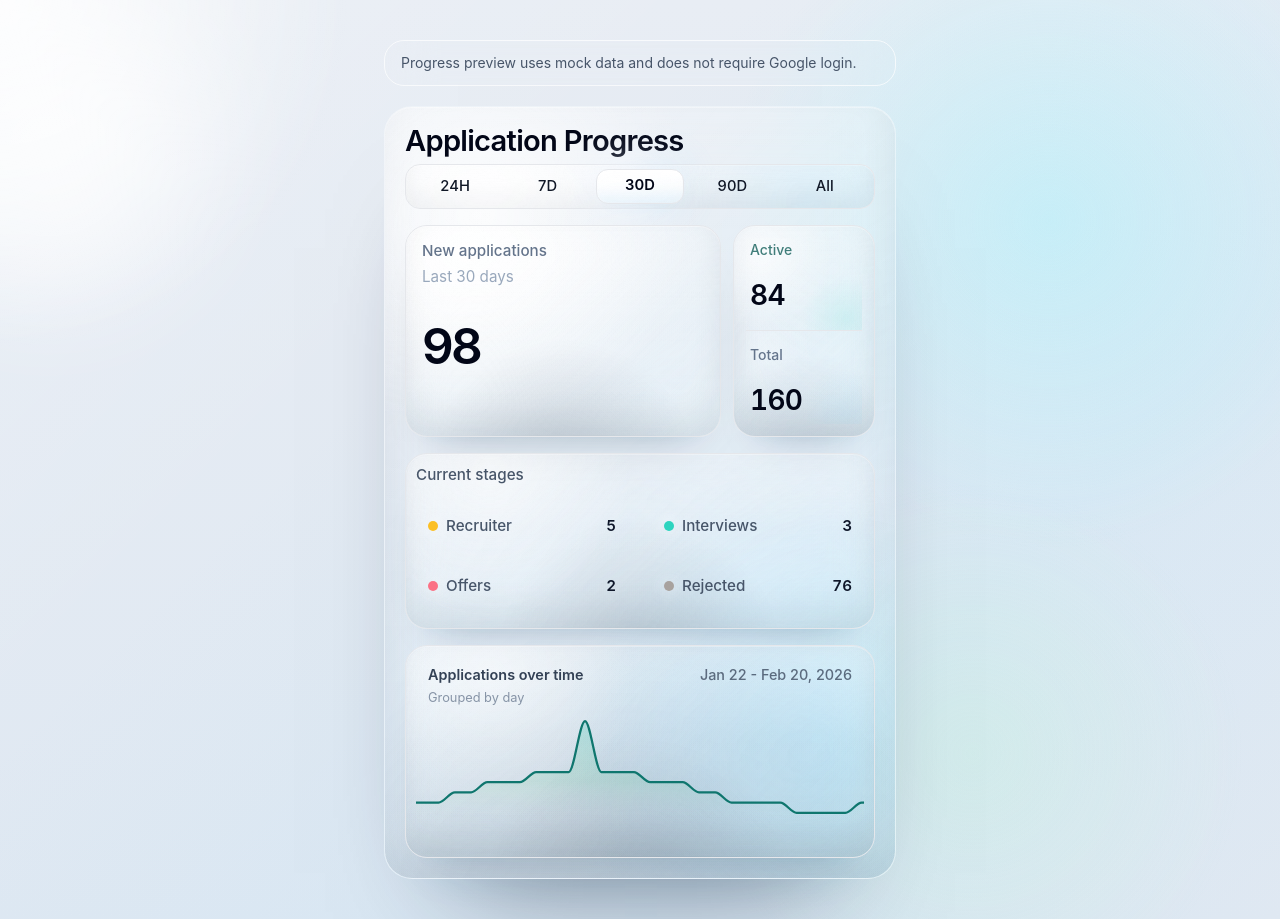
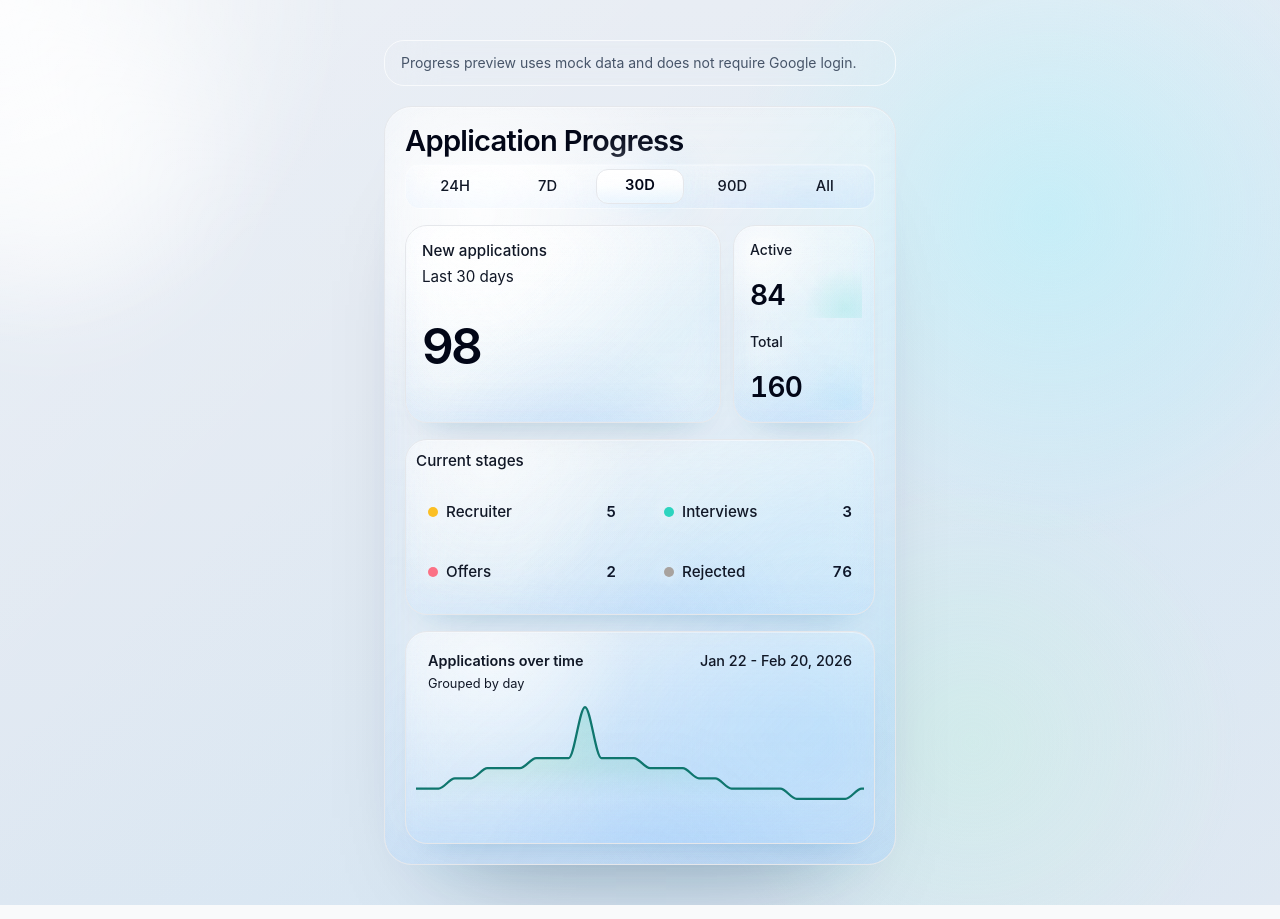
Before and after one commit to jackychen-2/job-application-monitor, a React (Vite) app in the folder frontend/: page /preview/progress in a window 1280 px wide. Built offline with nearby package versions, Linux system fonts and the light colour scheme; no server answers.

Commit message:
Lighten application progress glass styling

```diff
--- a/frontend/src/components/PipelineProgressPanel.tsx
+++ b/frontend/src/components/PipelineProgressPanel.tsx
@@ -263,10 +263,10 @@ export default function PipelineProgressPanel({ stats, loading }: Props) {
   ];
 
   return (
-    <section className="relative overflow-hidden rounded-[28px] border border-white/30 bg-[linear-gradient(180deg,rgba(255,255,255,0.18),rgba(255,255,255,0.07)_42%,rgba(224,242,254,0.1)_100%)] p-4 shadow-[0_68px_110px_-74px_rgba(15,23,42,0.58),0_26px_52px_-42px_rgba(56,189,248,0.16),inset_0_1px_0_rgba(255,255,255,0.36),inset_0_-24px_36px_rgba(15,23,42,0.08)] backdrop-blur-[28px] sm:p-5">
-      <div className="pointer-events-none absolute inset-0 bg-[radial-gradient(circle_at_18%_14%,rgba(255,255,255,0.82),transparent_28%),radial-gradient(circle_at_86%_84%,rgba(125,211,252,0.22),transparent_34%),linear-gradient(180deg,rgba(255,255,255,0.08),rgba(255,255,255,0.01)_62%)]" />
-      <div className="pointer-events-none absolute inset-0 bg-[linear-gradient(135deg,rgba(255,255,255,0.08),transparent_34%,rgba(224,242,254,0.1)_76%,transparent_100%)]" />
-      <div className="pointer-events-none absolute inset-0 bg-[radial-gradient(circle_at_50%_118%,rgba(15,23,42,0.15),transparent_42%)]" />
+    <section className="relative overflow-hidden rounded-[28px] border border-white/34 bg-[linear-gradient(180deg,rgba(255,255,255,0.24),rgba(240,249,255,0.16)_42%,rgba(219,234,254,0.18)_100%)] p-4 shadow-[0_64px_104px_-74px_rgba(15,23,42,0.42),0_28px_58px_-44px_rgba(56,189,248,0.22),inset_0_1px_0_rgba(255,255,255,0.44),inset_0_-22px_34px_rgba(59,130,246,0.06)] backdrop-blur-[28px] sm:p-5">
+      <div className="pointer-events-none absolute inset-0 bg-[radial-gradient(circle_at_18%_14%,rgba(255,255,255,0.86),transparent_28%),radial-gradient(circle_at_86%_84%,rgba(147,197,253,0.28),transparent_34%),linear-gradient(180deg,rgba(255,255,255,0.1),rgba(255,255,255,0.02)_62%)]" />
+      <div className="pointer-events-none absolute inset-0 bg-[linear-gradient(135deg,rgba(255,255,255,0.08),transparent_34%,rgba(186,230,253,0.14)_76%,transparent_100%)]" />
+      <div className="pointer-events-none absolute inset-0 bg-[radial-gradient(circle_at_52%_118%,rgba(59,130,246,0.1),transparent_46%)]" />
       <div className="pointer-events-none absolute inset-x-6 top-0 h-px bg-white/54" />
       <div className="pointer-events-none absolute inset-x-8 bottom-0 h-[1px] bg-slate-300/14" />
 
@@ -278,11 +278,11 @@ export default function PipelineProgressPanel({ stats, loading }: Props) {
             </h2>
           </div>
 
-          <div className="relative grid w-full grid-cols-5 rounded-[15px] border border-white/18 bg-[linear-gradient(180deg,rgba(255,255,255,0.15),rgba(255,255,255,0.05)_40%,rgba(236,254,255,0.05)_100%)] p-[3px] shadow-[0_16px_30px_-28px_rgba(15,23,42,0.18),inset_0_1px_0_rgba(255,255,255,0.26),inset_0_-14px_22px_rgba(15,23,42,0.05)] backdrop-blur-[20px]">
-            <div className="pointer-events-none absolute inset-0 rounded-[15px] bg-[radial-gradient(circle_at_18%_14%,rgba(255,255,255,0.46),transparent_34%),radial-gradient(circle_at_86%_84%,rgba(125,211,252,0.1),transparent_32%)]" />
+          <div className="relative grid w-full grid-cols-5 rounded-[15px] border border-white/20 bg-[linear-gradient(180deg,rgba(255,255,255,0.18),rgba(240,249,255,0.1)_40%,rgba(224,242,254,0.1)_100%)] p-[3px] shadow-[0_16px_30px_-28px_rgba(15,23,42,0.14),inset_0_1px_0_rgba(255,255,255,0.3),inset_0_-14px_22px_rgba(59,130,246,0.04)] backdrop-blur-[20px]">
+            <div className="pointer-events-none absolute inset-0 rounded-[15px] bg-[radial-gradient(circle_at_18%_14%,rgba(255,255,255,0.5),transparent_34%),radial-gradient(circle_at_86%_84%,rgba(147,197,253,0.14),transparent_32%)]" />
             <div
               aria-hidden="true"
-              className="pointer-events-none absolute inset-y-[1px] rounded-[14px] bg-[radial-gradient(circle_at_28%_22%,rgba(255,255,255,0.86),rgba(219,234,254,0.54)_42%,rgba(125,211,252,0.24)_76%,transparent_100%)] blur-[20px] opacity-95 transition-[left,width] duration-500 ease-[cubic-bezier(0.22,1,0.36,1)]"
+              className="pointer-events-none absolute inset-y-[1px] rounded-[14px] bg-[radial-gradient(circle_at_28%_22%,rgba(255,255,255,0.88),rgba(219,234,254,0.58)_42%,rgba(125,211,252,0.26)_76%,transparent_100%)] blur-[20px] opacity-95 transition-[left,width] duration-500 ease-[cubic-bezier(0.22,1,0.36,1)]"
               style={selectedRangeGlowStyle}
             />
             <div
@@ -303,7 +303,7 @@ export default function PipelineProgressPanel({ stats, loading }: Props) {
                 className={`relative z-10 rounded-[12px] px-1 py-[0.7rem] text-[0.92rem] leading-none whitespace-nowrap tracking-[0.01em] transition-[color,transform,font-weight] duration-300 ease-out focus-visible:outline-none sm:px-2 ${
                   selectedRange === option.key
                     ? "-translate-y-[1px] font-semibold text-slate-950"
-                    : "font-medium text-slate-400/88 hover:text-slate-700/92"
+                    : "font-medium text-slate-600/62 hover:text-slate-800/88"
                 }`}
               >
                 {option.label}
@@ -315,10 +315,10 @@ export default function PipelineProgressPanel({ stats, loading }: Props) {
         <div className="grid items-stretch gap-3 md:grid-cols-[minmax(0,1fr),132px] md:min-h-[196px] lg:grid-cols-[minmax(0,1fr),142px]">
           <LiquidGlassCard className="min-h-[196px]" contentClassName="px-4 py-3.5">
             <div>
-              <div className="text-[0.95rem] font-medium text-slate-500">
+              <div className="text-[0.95rem] font-medium text-slate-700/78">
                 New applications
               </div>
-              <div className="mt-1 text-[0.95rem] text-slate-400/95">
+              <div className="mt-1 text-[0.95rem] text-slate-500/78">
                 {primaryRangeLabel}
               </div>
               <div className={`mt-5 text-[3.1rem] font-semibold tracking-[-0.055em] ${loading ? "animate-pulse text-slate-300" : "text-slate-950"}`}>
@@ -328,24 +328,24 @@ export default function PipelineProgressPanel({ stats, loading }: Props) {
           </LiquidGlassCard>
 
           <LiquidGlassCard className="md:h-full md:min-h-[196px]" contentClassName="px-3 py-3">
-            <div className="grid grid-cols-2 gap-0 md:h-full md:grid-cols-1 md:grid-rows-2">
+            <div className="grid grid-cols-2 gap-2 md:h-full md:grid-cols-1 md:grid-rows-2 md:gap-3">
               <SummaryMetric
                 label="Active"
                 value={loading ? "—" : `${activeCount}`}
                 accent="teal"
-                className="pr-3 md:border-b md:border-white/12 md:pb-3 md:pr-0"
+                className="pr-1 md:pr-0"
               />
               <SummaryMetric
                 label="Total"
                 value={loading ? "—" : `${totalApplications}`}
-                className="border-l border-white/12 pl-3 md:border-l-0 md:pl-0 md:pt-3"
+                className="pl-1 md:pl-0"
               />
             </div>
           </LiquidGlassCard>
         </div>
 
         <LiquidGlassCard contentClassName="p-2.5">
-          <div className="mb-2 text-[0.95rem] font-medium text-slate-600">
+          <div className="mb-2 text-[0.95rem] font-medium text-slate-700/82">
             Current stages
           </div>
           <div className="grid grid-cols-2 gap-x-6 gap-y-1 px-3 py-1">
@@ -357,7 +357,7 @@ export default function PipelineProgressPanel({ stats, loading }: Props) {
                 <div className="flex w-full items-center justify-between gap-3">
                   <div className="flex min-w-0 items-center gap-2">
                     <span className={`h-2.5 w-2.5 shrink-0 rounded-full shadow-[0_0_14px_rgba(255,255,255,0.65)] ${stat.dotClass}`} />
-                    <span className="truncate text-[0.95rem] font-medium text-slate-600">
+                    <span className="truncate text-[0.95rem] font-medium text-slate-700/78">
                       {stat.label}
                     </span>
                   </div>
@@ -382,14 +382,14 @@ export default function PipelineProgressPanel({ stats, loading }: Props) {
               <>
                 <div className="mb-1 flex items-start justify-between gap-3">
                   <div>
-                    <div className="text-[0.9rem] font-semibold text-slate-700">
+                    <div className="text-[0.9rem] font-semibold text-slate-800/88">
                       {trendTitle}
                     </div>
-                    <div className="mt-0.5 text-[0.8rem] text-slate-500/75">
+                    <div className="mt-0.5 text-[0.8rem] text-slate-600/72">
                       {trendGroupingLabel}
                     </div>
                   </div>
-                  <span className="text-right text-[0.9rem] font-medium text-slate-600/85">
+                  <span className="text-right text-[0.9rem] font-medium text-slate-700/76">
                     {trendRangeLabel}
                   </span>
                 </div>
@@ -460,13 +460,13 @@ function LiquidGlassCard({
 }: LiquidGlassCardProps) {
   return (
     <div
-      className={`relative overflow-hidden rounded-[22px] border border-white/18 bg-[linear-gradient(180deg,rgba(255,255,255,0.14),rgba(255,255,255,0.05)_42%,rgba(236,254,255,0.08)_100%)] shadow-[0_26px_44px_-32px_rgba(15,23,42,0.28),0_12px_24px_-20px_rgba(56,189,248,0.14),inset_0_1px_0_rgba(255,255,255,0.32),inset_0_-18px_30px_rgba(15,23,42,0.08)] backdrop-blur-[18px] ${className}`}
+      className={`relative overflow-hidden rounded-[22px] border border-white/22 bg-[linear-gradient(180deg,rgba(255,255,255,0.2),rgba(240,249,255,0.12)_42%,rgba(224,242,254,0.14)_100%)] shadow-[0_24px_42px_-32px_rgba(15,23,42,0.2),0_14px_28px_-20px_rgba(56,189,248,0.18),inset_0_1px_0_rgba(255,255,255,0.38),inset_0_-18px_30px_rgba(59,130,246,0.05)] backdrop-blur-[18px] ${className}`}
     >
-      <div className="pointer-events-none absolute inset-0 bg-[radial-gradient(circle_at_18%_14%,rgba(255,255,255,0.54),transparent_34%),linear-gradient(180deg,rgba(255,255,255,0.1),rgba(255,255,255,0.03)_42%,rgba(236,254,255,0.04)_100%)]" />
-      <div className="pointer-events-none absolute inset-[1px] rounded-[inherit] bg-[linear-gradient(135deg,rgba(255,255,255,0.14),transparent_34%,rgba(224,242,254,0.12)_76%,transparent_100%)]" />
-      <div className="pointer-events-none absolute inset-x-5 top-[1px] h-[18%] rounded-full bg-white/34 blur-[8px]" />
-      <div className="pointer-events-none absolute -bottom-4 right-[8%] h-20 w-[46%] rounded-full bg-sky-100/28 blur-[28px]" />
-      <div className="pointer-events-none absolute inset-0 bg-[radial-gradient(circle_at_50%_118%,rgba(15,23,42,0.14),transparent_46%)]" />
+      <div className="pointer-events-none absolute inset-0 bg-[radial-gradient(circle_at_18%_14%,rgba(255,255,255,0.58),transparent_34%),linear-gradient(180deg,rgba(255,255,255,0.12),rgba(255,255,255,0.04)_42%,rgba(236,254,255,0.06)_100%)]" />
+      <div className="pointer-events-none absolute inset-[1px] rounded-[inherit] bg-[linear-gradient(135deg,rgba(255,255,255,0.14),transparent_34%,rgba(186,230,253,0.16)_76%,transparent_100%)]" />
+      <div className="pointer-events-none absolute inset-x-5 top-[1px] h-[18%] rounded-full bg-white/38 blur-[8px]" />
+      <div className="pointer-events-none absolute -bottom-4 right-[8%] h-20 w-[46%] rounded-full bg-sky-100/34 blur-[28px]" />
+      <div className="pointer-events-none absolute inset-0 bg-[radial-gradient(circle_at_52%_118%,rgba(59,130,246,0.08),transparent_48%)]" />
       <div className={`relative ${contentClassName}`}>{children}</div>
     </div>
   );
@@ -485,14 +485,14 @@ function SummaryMetric({
 }) {
   const glowClasses =
     accent === "teal"
-      ? "bg-[radial-gradient(circle_at_18%_18%,rgba(255,255,255,0.2),transparent_36%),radial-gradient(circle_at_86%_88%,rgba(45,212,191,0.12),transparent_34%)]"
-      : "bg-[radial-gradient(circle_at_18%_18%,rgba(255,255,255,0.18),transparent_36%),radial-gradient(circle_at_86%_88%,rgba(125,211,252,0.1),transparent_34%)]";
+      ? "bg-[radial-gradient(circle_at_18%_18%,rgba(255,255,255,0.22),transparent_36%),radial-gradient(circle_at_86%_88%,rgba(45,212,191,0.16),transparent_34%)]"
+      : "bg-[radial-gradient(circle_at_18%_18%,rgba(255,255,255,0.2),transparent_36%),radial-gradient(circle_at_86%_88%,rgba(125,211,252,0.14),transparent_34%)]";
 
   return (
     <div className={`relative flex min-h-[80px] flex-col justify-between overflow-hidden ${className}`}>
       <div className={`pointer-events-none absolute inset-0 ${glowClasses}`} />
       <div className="relative flex min-h-[80px] flex-col justify-between px-1 py-0.5">
-        <div className={`text-sm font-medium ${accent === "teal" ? "text-teal-800/80" : "text-slate-500"}`}>
+        <div className={`text-sm font-medium ${accent === "teal" ? "text-teal-800/82" : "text-slate-700/74"}`}>
           {label}
         </div>
         <div className="mt-2 text-[1.75rem] font-semibold tracking-tight tabular-nums text-slate-950">
```
